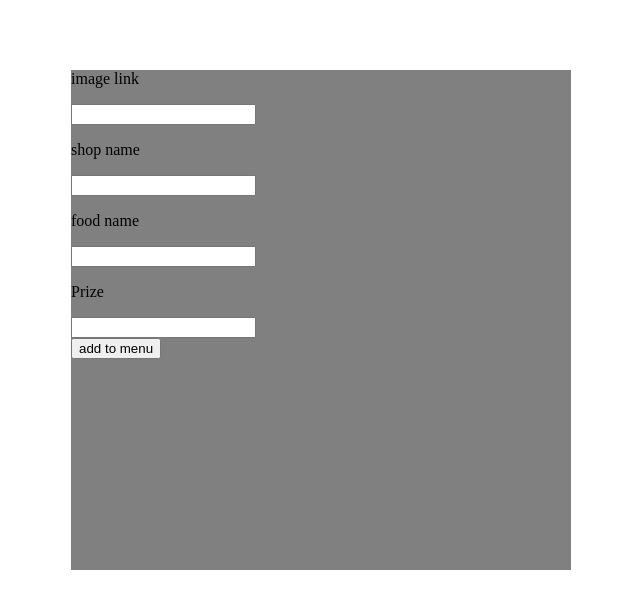
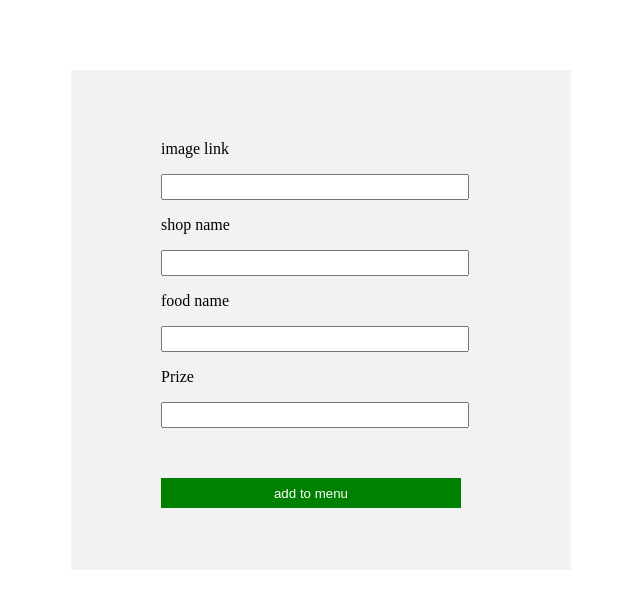
Before and after one commit to fwsa-batch2/vimal.raj__web_project, a plain HTML site: page pages/addmenu.html in a window 1280 px wide. Shown: the whole page, without its empty margins (287-927 px from the left). Drawn offline with Linux system fonts and the light colour scheme.

Commit message:
updated js

```diff
--- a/assets/css/addmenu.css
+++ b/assets/css/addmenu.css
@@ -1,7 +1,65 @@
 #div1{
     width: 500px;
     height: 500px;
-    background-color: grey;
+    background-color: 	 #f2f2f2;
     margin-top: 70px;
     margin-left: 350px;
 }
+
+#p1{
+    margin-left: 90px;;
+
+}
+
+#input1{
+    margin-left: 90px;
+    width: 300px;
+    height: 20px;
+}
+
+#p2{
+    margin-left: 90px;
+
+
+}
+
+#input2{
+    margin-left: 90px;
+    width: 300px;
+    height: 20px;
+}
+
+#p3{
+    margin-left: 90px;
+
+
+}
+
+#input3{
+    margin-left: 90px;
+    width: 300px;
+    height: 20px;
+}
+
+#p43{
+    margin-left: 90px;
+
+
+}
+
+#input4{
+    margin-left: 90px;
+    width: 300px;
+    height: 20px;
+}
+
+#buttton1{
+    width: 300px;
+    height: 30px;
+    background-color: green;
+    border: none;
+    color: white;
+    margin-top: 50px;
+    margin-left: 90px;
+
+}
--- a/assets/css/index.css
+++ b/assets/css/index.css
@@ -350,10 +350,12 @@
 }
 .dish_name h3{
     display: inline-block;
+    color: grey;
 
 }
 .dish_name h3:nth-child(2){
-    margin-left:50%;
+    margin-left:55%;
+    color: green;
 
 }
 
@@ -362,4 +364,6 @@
     position: absolute;
     top: 30%;
     right: 10%;
+    color: green;
+    font: bold;
 }
--- a/pages/addmenu.html
+++ b/pages/addmenu.html
@@ -8,7 +8,7 @@
     <body>
         <form onsubmit="menu(event)">
 
-        <div id="div1">
+        <div id="div1"><br><br><br>
 
             <p id="p1">image link</p>
             <input type="text" name="" id="input1"><br>
@@ -24,7 +24,7 @@
 
 
 
-            <button type="submit">add to menu</button>
+            <button type="submit" id="buttton1">add to menu</button>
         </div>
     </form>
 
```
Also changed, not shown: assets/css/Untitled-2.html (added, +61 -0 lines), index.html (+1 -1 lines), index.js (+21 -25 lines), assets/js/cart.js (added).
